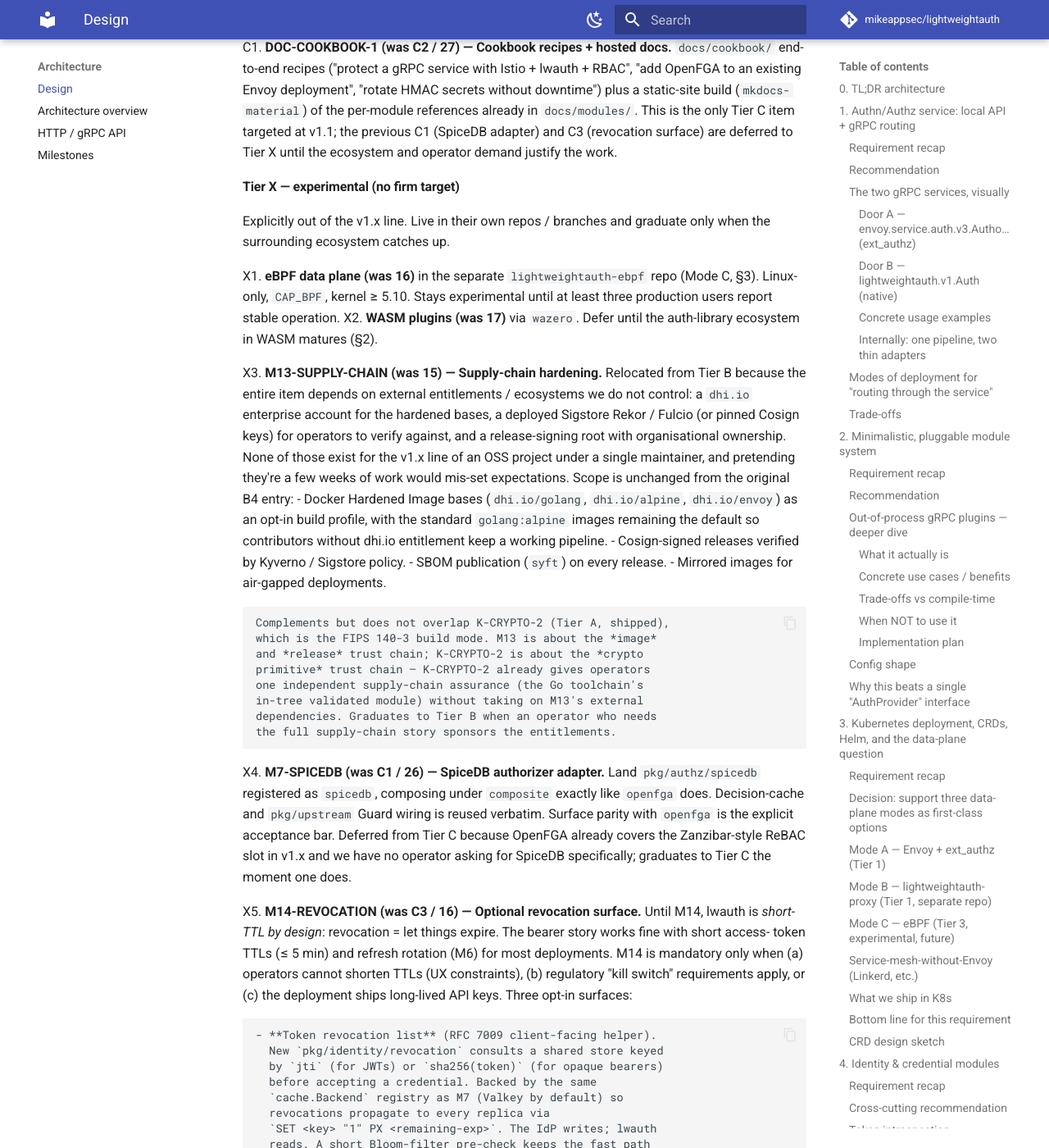
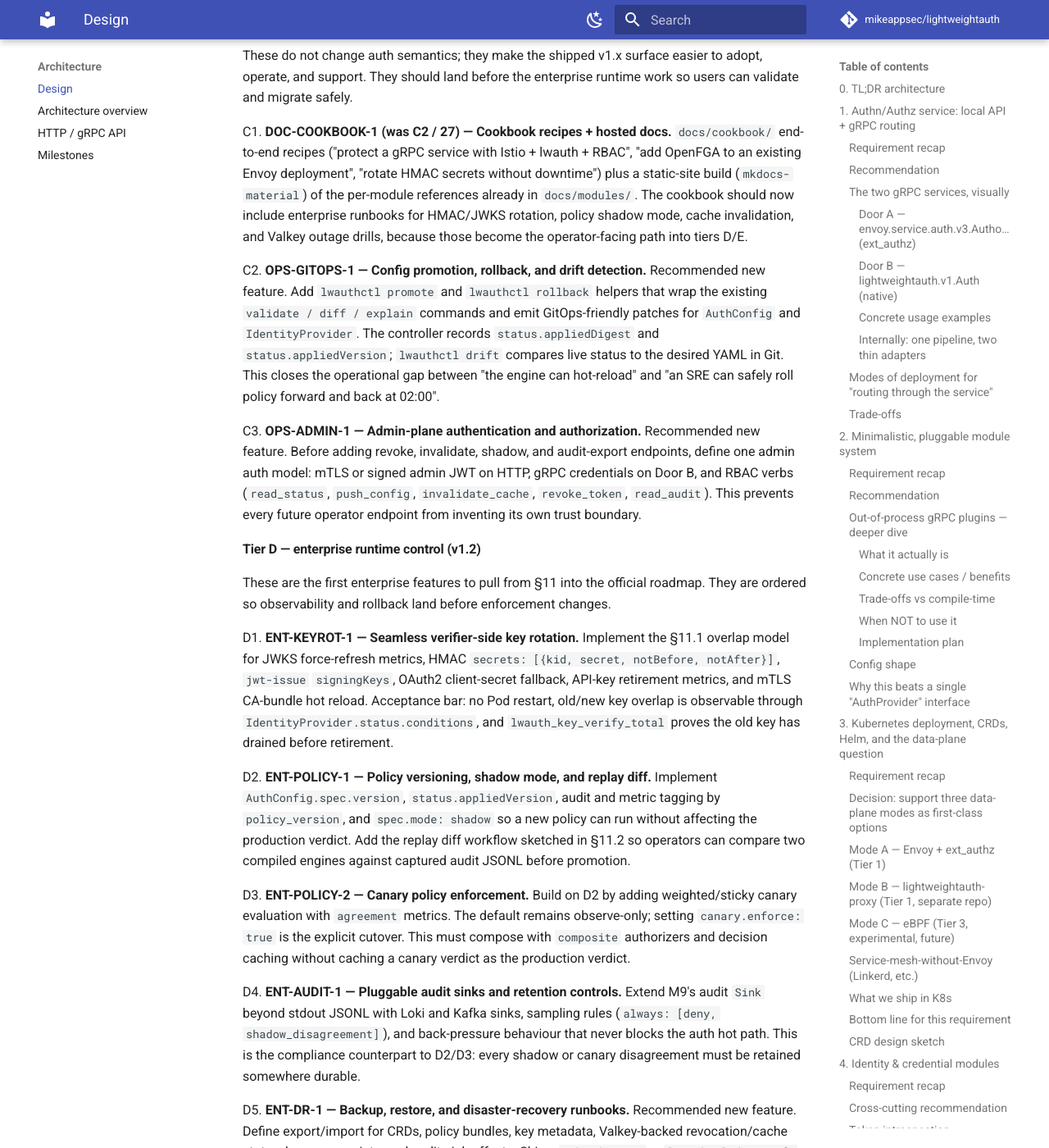
Before and after one commit to mikeappsec/lightweightauth, an MkDocs documentation site: the page built from docs/DESIGN.md, in a window 1280 px wide and 1400 px high, scrolled down 39139 px. Shown: the whole window at 82% size. Built offline with MkDocs 1.6.1 and Material for MkDocs 9.7.7, drawn with Linux system fonts in a browser that asks for light colours; comment, search, counter and statistics services are not loaded; some of the changed text lies outside the part shown.

Commit message:
docs: consolidate post-v1 roadmap into unified Tier C-F structure
Merge the disconnected Tier X experimental backlog and §11 enterprise
features into a single risk-ordered roadmap (S→A→B→C→D→E→F).

- Tier C: operator adoption (docs, GitOps, admin-plane auth)
- Tier D: enterprise runtime control (key rotation, policy versioning,
  shadow/canary, audit sinks, DR runbooks)
- Tier E: enterprise cache, revocation, and HA (two-tier cache,
  tag invalidation, cross-replica singleflight, leader election, SLOs)
- Tier F: demand-driven ecosystem (supply-chain, SpiceDB, WASM, eBPF,
  multi-cluster federation)

Add recommended new features: OPS-GITOPS-1, OPS-ADMIN-1, ENT-DR-1,
ENT-FEDERATION-1. Update §11 intro/closing to defer to §7 as the
canonical ordering. Fix all stale cross-references (§4 Tier C→E,
§7 X3/C3→F1/E2).

```diff
--- a/docs/DESIGN.md
+++ b/docs/DESIGN.md
@@ -626,7 +626,7 @@
 > expires (default ≤ token `exp`). The "short TTLs + refresh rotation"
 > story handles this for most deployments; operators who need stronger
 > guarantees can opt into the revocation surface in
-> **M14-REVOCATION** (§7, Tier C).
+> **M14-REVOCATION** (§7, Tier E).
 
 ---
 
@@ -1495,19 +1495,20 @@
 
 Items previously numbered 15 (M13 – Supply-chain hardening) and 16
 (M14 – Revocation) have been relocated into the tiered post-v1.0
-queue below — see **X3. M13-SUPPLY-CHAIN** and **C3. M14-REVOCATION**.
+queue below — see **F1. M13-SUPPLY-CHAIN** and **E2. M14-REVOCATION**.
 The relocation reflects that neither item is on a v1.0.x patch line
-nor a Tier-A hardening slice: M13 is operator-trust quality work that
-can ship on its own cadence, and M14 is net-new opt-in feature
-surface area.
-
-### Post-v1.0 queue (reprioritized 2026-04-28)
+nor a Tier-A hardening slice: M13 remains demand-driven ecosystem work,
+and M14 now belongs with the enterprise HA/cache line because revocation
+depends on admin auth, audit retention, and cross-replica state.
+
+### Post-v1.0 queue (reprioritized 2026-05-01)
 
 The post-v1.0 list is now ordered by **risk**, not by milestone number:
 security and bug-fix work runs first, then hardening that closes known
 DoS / trust gaps, then quality / coverage gaps, and only then new
 feature surface area. The original numeric IDs (16–27) are preserved
-in parentheses so existing references still resolve.
+where they still apply; new enterprise recommendations use `OPS-*`,
+`ENT-*`, and `F-*` IDs so they can be tracked independently.
 
 #### Tier S — security & correctness (next patch line, v1.0.x)
 
@@ -1778,108 +1779,175 @@
     `TestHTTPHandler_DisableOpenAPI` in
     [internal/server/openapi_test.go](https://github.com/mikeappsec/lightweightauth/blob/main/internal/server/openapi_test.go).
 
-#### Tier C — new features (v1.1+)
-
-These add user-visible capability rather than closing a gap. They
-ship after tier S/A/B clears.
+#### Tier C — operator adoption (v1.1)
+
+These do not change auth semantics; they make the shipped v1.x surface
+easier to adopt, operate, and support. They should land before the
+enterprise runtime work so users can validate and migrate safely.
 
 C1. **DOC-COOKBOOK-1 (was C2 / 27) — Cookbook recipes + hosted docs.**
-    `docs/cookbook/` end-to-end recipes ("protect a gRPC service
-    with Istio + lwauth + RBAC", "add OpenFGA to an existing
-    Envoy deployment", "rotate HMAC secrets without downtime")
-    plus a static-site build (`mkdocs-material`) of the per-module
-    references already in `docs/modules/`. This is the only
-    Tier C item targeted at v1.1; the previous C1 (SpiceDB
-    adapter) and C3 (revocation surface) are deferred to Tier X
-    until the ecosystem and operator demand justify the work.
-
-#### Tier X — experimental (no firm target)
-
-Explicitly out of the v1.x line. Live in their own repos /
-branches and graduate only when the surrounding ecosystem catches
-up.
-
-X1. **eBPF data plane (was 16)** in the separate
-    `lightweightauth-ebpf` repo (Mode C, §3). Linux-only,
-    `CAP_BPF`, kernel ≥ 5.10. Stays experimental until at least
-    three production users report stable
-    operation.
-X2. **WASM plugins (was 17)** via `wazero`. Defer until the
-    auth-library ecosystem in WASM matures (§2).
-
-X3. **M13-SUPPLY-CHAIN (was 15) — Supply-chain hardening.**
-    Relocated from Tier B because the entire item depends on
-    external entitlements / ecosystems we do not control: a
-    `dhi.io` enterprise account for the hardened bases, a
-    deployed Sigstore Rekor / Fulcio (or pinned Cosign keys) for
-    operators to verify against, and a release-signing root with
-    organisational ownership. None of those exist for the v1.x
-    line of an OSS project under a single maintainer, and
-    pretending they're a few weeks of work would mis-set
-    expectations. Scope is unchanged from the original B4 entry:
-    - Docker Hardened Image bases (`dhi.io/golang`,
-      `dhi.io/alpine`, `dhi.io/envoy`) as an opt-in build profile,
-      with the standard `golang:alpine` images remaining the
-      default so contributors without dhi.io entitlement keep a
-      working pipeline.
-    - Cosign-signed releases verified by Kyverno / Sigstore
-      policy.
-    - SBOM publication (`syft`) on every release.
-    - Mirrored images for air-gapped deployments.
-
-    Complements but does not overlap K-CRYPTO-2 (Tier A, shipped),
-    which is the FIPS 140-3 build mode. M13 is about the *image*
-    and *release* trust chain; K-CRYPTO-2 is about the *crypto
-    primitive* trust chain — K-CRYPTO-2 already gives operators
-    one independent supply-chain assurance (the Go toolchain's
-    in-tree validated module) without taking on M13's external
-    dependencies. Graduates to Tier B when an operator who needs
-    the full supply-chain story sponsors the entitlements.
-
-X4. **M7-SPICEDB (was C1 / 26) — SpiceDB authorizer adapter.**
-    Land `pkg/authz/spicedb` registered as `spicedb`, composing
-    under `composite` exactly like `openfga` does. Decision-cache
-    and `pkg/upstream` Guard wiring is reused verbatim. Surface
-    parity with `openfga` is the explicit acceptance bar.
-    Deferred from Tier C because OpenFGA already covers the
-    Zanzibar-style ReBAC slot in v1.x and we have no operator
-    asking for SpiceDB specifically; graduates to Tier C the
-    moment one does.
-
-X5. **M14-REVOCATION (was C3 / 16) — Optional revocation surface.**
-    Until M14, lwauth is *short-TTL by design*: revocation = let
-    things expire. The bearer story works fine with short access-
-    token TTLs (≤ 5 min) and refresh rotation (M6) for most
-    deployments. M14 is mandatory only when (a) operators cannot
-    shorten TTLs (UX constraints), (b) regulatory "kill switch"
-    requirements apply, or (c) the deployment ships long-lived
-    API keys. Three opt-in surfaces:
-
-    - **Token revocation list** (RFC 7009 client-facing helper).
-      New `pkg/identity/revocation` consults a shared store keyed
-      by `jti` (for JWTs) or `sha256(token)` (for opaque bearers)
-      before accepting a credential. Backed by the same
-      `cache.Backend` registry as M7 (Valkey by default) so
-      revocations propagate to every replica via
-      `SET <key> "1" PX <remaining-exp>`. The IdP writes; lwauth
-      reads. A short Bloom-filter pre-check keeps the fast path
-      at one in-process lookup when the list is empty.
-    - **Decision-cache invalidation API.** New `lwauthctl revoke`
-      command and authenticated `POST /v1/admin/revoke` endpoint
-      that delete cached decisions by `(tenant, sub)` or full
-      key prefix. Already partially possible since M7 (`DEL` on
-      Valkey); M14 wraps it in a stable CLI + audited HTTP
-      surface.
-    - **Session revocation.** `pkg/session.Store.Revoke(sid)` is
-      already implemented for M3's `MemoryStore`; M14 extends it
-      to a shared `valkey` session store and wires
-      `/oauth2/logout` + admin revoke through it so a logout on
-      one replica is honored by all of them.
-
-    Deferred from Tier C because the v1.0 short-TTL story remains
-    the supported default and operators who don't need it pay zero
-    cost. Graduates back to Tier C when an operator hits one of
-    the three triggers above.
+  `docs/cookbook/` end-to-end recipes ("protect a gRPC service
+  with Istio + lwauth + RBAC", "add OpenFGA to an existing
+  Envoy deployment", "rotate HMAC secrets without downtime")
+  plus a static-site build (`mkdocs-material`) of the per-module
+  references already in `docs/modules/`. The cookbook should now
+  include enterprise runbooks for HMAC/JWKS rotation, policy shadow
+  mode, cache invalidation, and Valkey outage drills, because those
+  become the operator-facing path into tiers D/E.
+
+C2. **OPS-GITOPS-1 — Config promotion, rollback, and drift detection.**
+  Recommended new feature. Add `lwauthctl promote` and `lwauthctl
+  rollback` helpers that wrap the existing `validate / diff / explain`
+  commands and emit GitOps-friendly patches for `AuthConfig` and
+  `IdentityProvider`. The controller records `status.appliedDigest`
+  and `status.appliedVersion`; `lwauthctl drift` compares live status
+  to the desired YAML in Git. This closes the operational gap between
+  "the engine can hot-reload" and "an SRE can safely roll policy
+  forward and back at 02:00".
+
+C3. **OPS-ADMIN-1 — Admin-plane authentication and authorization.**
+  Recommended new feature. Before adding revoke, invalidate, shadow,
+  and audit-export endpoints, define one admin auth model: mTLS or
+  signed admin JWT on HTTP, gRPC credentials on Door B, and RBAC verbs
+  (`read_status`, `push_config`, `invalidate_cache`, `revoke_token`,
+  `read_audit`). This prevents every future operator endpoint from
+  inventing its own trust boundary.
+
+#### Tier D — enterprise runtime control (v1.2)
+
+These are the first enterprise features to pull from §11 into the
+official roadmap. They are ordered so observability and rollback land
+before enforcement changes.
+
+D1. **ENT-KEYROT-1 — Seamless verifier-side key rotation.**
+  Implement the §11.1 overlap model for JWKS force-refresh metrics,
+  HMAC `secrets: [{kid, secret, notBefore, notAfter}]`, `jwt-issue`
+  `signingKeys`, OAuth2 client-secret fallback, API-key retirement
+  metrics, and mTLS CA-bundle hot reload. Acceptance bar: no Pod
+  restart, old/new key overlap is observable through
+  `IdentityProvider.status.conditions`, and `lwauth_key_verify_total`
+  proves the old key has drained before retirement.
+
+D2. **ENT-POLICY-1 — Policy versioning, shadow mode, and replay diff.**
+  Implement `AuthConfig.spec.version`, `status.appliedVersion`, audit
+  and metric tagging by `policy_version`, and `spec.mode: shadow` so a
+  new policy can run without affecting the production verdict. Add the
+  replay diff workflow sketched in §11.2 so operators can compare two
+  compiled engines against captured audit JSONL before promotion.
+
+D3. **ENT-POLICY-2 — Canary policy enforcement.**
+  Build on D2 by adding weighted/sticky canary evaluation with
+  `agreement` metrics. The default remains observe-only; setting
+  `canary.enforce: true` is the explicit cutover. This must compose
+  with `composite` authorizers and decision caching without caching a
+  canary verdict as the production verdict.
+
+D4. **ENT-AUDIT-1 — Pluggable audit sinks and retention controls.**
+  Extend M9's audit `Sink` beyond stdout JSONL with Loki and Kafka
+  sinks, sampling rules (`always: [deny, shadow_disagreement]`), and
+  back-pressure behaviour that never blocks the auth hot path. This
+  is the compliance counterpart to D2/D3: every shadow or canary
+  disagreement must be retained somewhere durable.
+
+D5. **ENT-DR-1 — Backup, restore, and disaster-recovery runbooks.**
+  Recommended new feature. Define export/import for CRDs, policy
+  bundles, key metadata, Valkey-backed revocation/cache state where
+  appropriate, and audit-sink offsets. Ship a `make dr-test` or
+  `lwauthctl dr verify` workflow that restores a fixture cluster and
+  proves identical decisions for a golden request set. This turns HA
+  from "replicas are running" into "the service can recover".
+
+#### Tier E — enterprise cache, revocation, and HA (v1.2+)
+
+These features change cross-replica behaviour. They should follow tiers
+C/D because they rely on admin auth, policy versioning, audit retention,
+and operator runbooks.
+
+E1. **ENT-CACHE-1 — Two-tier read-through cache.**
+  Implement §11.3's L1 in-process LRU + L2 Valkey read-through/write-
+  through model for decision, introspection, and DPoP replay caches.
+  New replicas should warm from L2 rather than forcing p99 misses on
+  every pod start. Expose `lwauth_cache_layer_hits_total` by cache,
+  layer, and tenant.
+
+E2. **M14-REVOCATION (was C3 / 16) — Token, session, and decision revoke.**
+  Promote the old Tier X revocation item into the enterprise HA line.
+  Add a shared revocation store keyed by JWT `jti` or `sha256(token)`,
+  a stable authenticated `POST /v1/admin/revoke` endpoint, `lwauthctl
+  revoke`, decision-cache deletion by `(tenant, sub)` or key prefix,
+  and a shared Valkey session store so OAuth2 logout on one replica is
+  honored by all replicas. The default remains short-TTL; revocation
+  is opt-in for operators with kill-switch or long-lived-key needs.
+
+E3. **ENT-CACHE-2 — Tag-based invalidation and stale-while-revalidate.**
+  Cache writes carry tags for tenant, subject, policy version, and
+  AuthConfig. Admin invalidation publishes Valkey events so every
+  replica drops matching L1 entries. Add opt-in
+  `serveStaleOnUpstreamError` with `maxStaleness` so IdP/OpenFGA
+  outages degrade predictably instead of turning every TTL expiry into
+  a hard 503.
+
+E4. **ENT-CACHE-3 — Cross-replica singleflight.**
+  Add Valkey `SETNX`-style short locks around hot cache misses so N
+  replicas do not stampede the IdP, OpenFGA, or OPA sidecar on the
+  same key. Fallback to in-process singleflight when Valkey is down;
+  never block longer than the caller's request context.
+
+E5. **ENT-HA-1 — Controller leader election and active/active safety.**
+  Enable `controller-runtime` leader election by default when
+  `replicas > 1`, document lease tuning, and prove that non-leader
+  pods continue serving traffic from the latest configstream snapshot.
+  This is small, but it makes the controller story match the hot-path
+  stateless HA story.
+
+E6. **ENT-SLO-1 — Per-AuthConfig quotas and SLO templates.**
+  Build on the v1.1 distributed rate limiter with per-AuthConfig quota
+  defaults, tenant overrides, and example Sloth/Grafana recording
+  rules for p99 latency and deny/error rates. Core exports metrics and
+  enforces quotas; it does not become an SLO engine.
+
+#### Tier F — ecosystem and experimental (demand-driven)
+
+These are valuable, but they should graduate only when an operator or
+maintainer can commit to the surrounding ecosystem work. They are no
+longer a disconnected Tier X; each item has a promotion trigger.
+
+F1. **M13-SUPPLY-CHAIN (was 15) — Supply-chain hardening.**
+  Optional hardened image profile with Docker Hardened Image bases,
+  Cosign-signed releases, SBOM publication (`syft`) on every release,
+  and mirrored images for air-gapped deployments. FIPS mode (A5) is
+  already the crypto-primitive trust story; M13 is the release/image
+  trust story. Promotion trigger: an operator sponsors the required
+  image entitlements and release-signing root, or the project gains a
+  foundation-level release process.
+
+F2. **M7-SPICEDB (was C1 / 26) — SpiceDB authorizer adapter.**
+  Land `pkg/authz/spicedb` registered as `spicedb`, composing under
+  `composite` exactly like `openfga` does. Decision-cache and
+  `pkg/upstream` Guard wiring is reused verbatim. Promotion trigger:
+  at least one operator needs SpiceDB specifically rather than the
+  already-shipped OpenFGA adapter.
+
+F3. **WASM plugins (was 17) — sandboxed in-process extension runtime.**
+  Evaluate `wazero` for untrusted policy/credential snippets with CPU,
+  memory, and wall-clock budgets. Promotion trigger: auth-library
+  support in WASM is mature enough that users can implement real
+  identifiers/authorizers without reimplementing crypto badly.
+
+F4. **eBPF data plane (was 16) — experimental Mode C.**
+  Continue in the separate `lightweightauth-ebpf` repo. Linux-only,
+  privileged, kernel-sensitive, and not a v1.x stability promise.
+  Promotion trigger: at least three production reference deployments
+  report stable operation and a maintainer signs up for kernel-version
+  support.
+
+F5. **ENT-FEDERATION-1 — Multi-cluster config and decision federation.**
+  Recommended new feature, but explicitly later than HA/revocation.
+  Define how multiple clusters share signed config snapshots, tenant
+  policy versions, and revocation events without trusting a single
+  Kubernetes API server. This is useful for global edge deployments,
+  but it depends on admin-plane auth (C3), policy versioning (D2),
+  audit retention (D4), and cache invalidation (E3).
 
 ### Prioritization rationale
 
@@ -1898,21 +1966,28 @@
   going faster. The conformance matrix in particular will catch a
   whole class of "we added a new identifier and Door B does
   something subtly different" regressions before they ship.
-- **Tier C is documentation surface** (cookbook + hosted docs site).
-  It's last on purpose — valuable but not urgent. The previous
-  C-tier feature work (`spicedb`, revocation surface) is moved to
-  Tier X until an operator pulls it back: shipping new modules on
-  top of fresh hardening is the fastest way to introduce the next
-  S-tier finding.
-- **Tier X stays experimental** until the surrounding ecosystem
-  forces our hand. Pulling either of them forward without three
-  production reference deployments is how stability promises die.
+- **Tier C is adoption and control-plane safety.** Docs, GitOps
+  promotion, rollback, drift detection, and admin-plane auth land before
+  new enterprise endpoints so every later feature has a safe operating
+  model.
+- **Tier D is runtime enterprise control.** Key rotation, policy
+  versioning, shadow/canary, audit sinks, and disaster-recovery runbooks
+  are the first §11 features to graduate because they reduce operational
+  risk without requiring global cache semantics.
+- **Tier E is cross-replica state.** Revocation, tag invalidation,
+  two-tier caches, cross-replica singleflight, leader election, and SLO
+  templates are grouped together because they all affect HA behaviour
+  across replicas.
+- **Tier F is demand-driven ecosystem work.** Supply-chain hardening,
+  SpiceDB, WASM, eBPF, and multi-cluster federation stay out of the
+  committed v1.x path until an operator or maintainer owns the external
+  prerequisites.
 
 The sibling repos (`lightweightauth-proxy`, `lightweightauth-idp`,
 `lightweightauth-plugins`, `lightweightauth-ebpf`) inherit this
-ordering: a proxy-side fix for S1 is the next planned slice on the
-proxy line; the plugin SDK changes for A1 land in
-`lightweightauth-plugins` once the host side is merged.
+ordering: proxy and plugin work follows the same S/A/B hardening gates,
+enterprise operator features land only after the core control plane is
+safe, and experimental data-plane work stays demand-driven.
 
 ### Explicit non-goals
 
@@ -2109,11 +2184,11 @@
 
 ## 11. Enterprise features (key & policy rotation, advanced caching, HA)
 
-This section is **forward-looking**. It collects the features operators
-running lwauth at organisational scale will eventually ask for, and pins
-down a design *now* so that when they land they slot into the existing
-pipeline / cache / controller surfaces instead of reshaping them. None of
-this is implemented yet — milestones are noted per-feature.
+This section is **forward-looking design detail** for the unified
+post-v1 roadmap above. The implementation order now lives in tiers C/D/E
+instead of being repeated here: this section explains the architecture
+behind those roadmap items so they slot into the existing pipeline /
+cache / controller surfaces instead of reshaping them.
 
 The themes are: **(a)** never make an operator restart a Pod to roll a
 key or a policy; **(b)** make the cache a tunable knob, not a
@@ -2346,9 +2421,8 @@
   histograms and ship example recording rules.
 
 These features land incrementally — none of them requires a single big
-release. Suggested ordering, if a maintainer picks this up: **11.1
-JWKS+HMAC overlap → 11.2 versioning + shadow → 11.3 two-tier read-through
-→ 11.1 mTLS bundle reload → 11.3 tag invalidation → 11.4 leader election
-→ 11.2 canary → 11.4 audit sinks → 11.3 cross-replica singleflight → 11.4
-quotas**. Each slice is independently shippable and independently
-revertable.
+release. The canonical ordering is the unified roadmap in §7: Tier C
+establishes operator safety, Tier D adds runtime key/policy control and
+durable audit, and Tier E adds cross-replica cache, revocation, and HA
+semantics. Keep this section as design rationale; update §7 when the
+implementation order changes.
```
